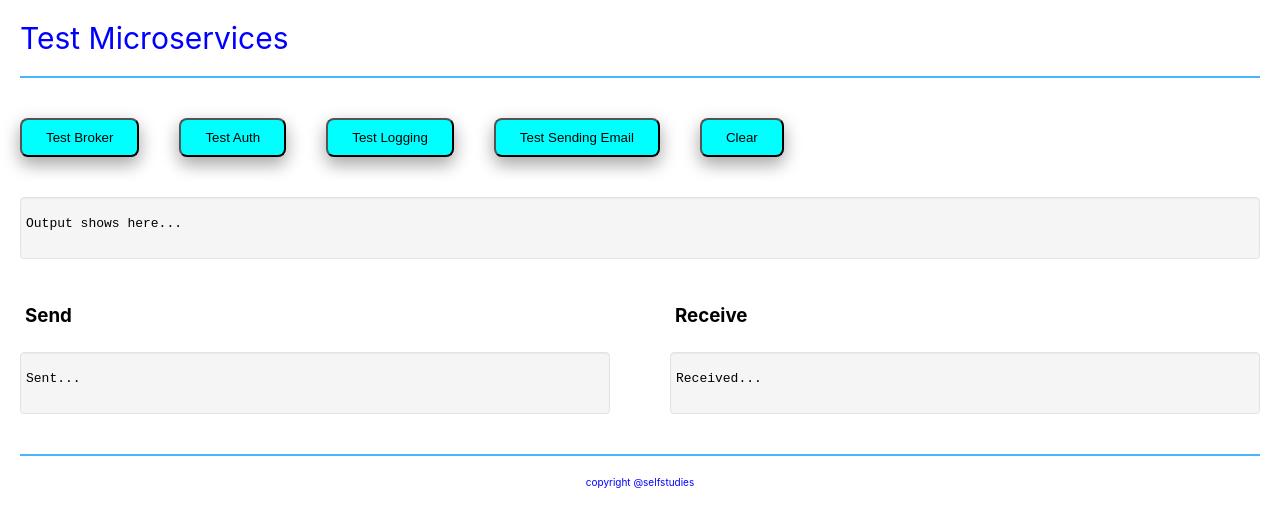
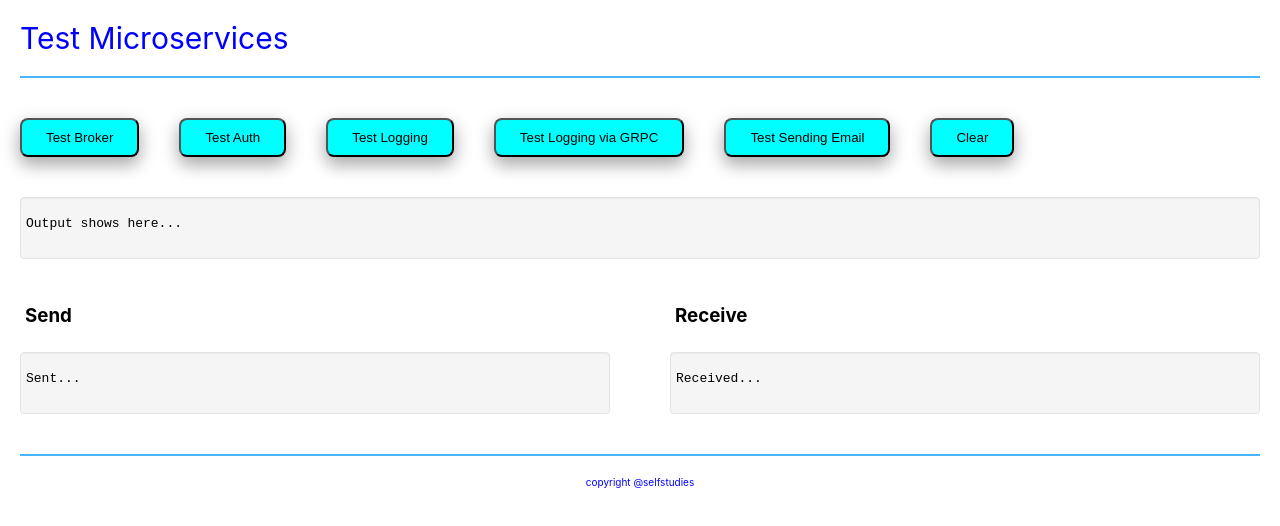
Before and after one commit to minniezhou/front_end, a React (Create React App) app: page / in a window 1280 px wide. Shown: the top 526 px of the page. Built offline with nearby package versions, Linux system fonts and the light colour scheme.

Commit message:
grpc button

```diff
--- a/src/components/Buttons.tsx
+++ b/src/components/Buttons.tsx
@@ -14,6 +14,13 @@ const Buttons = () => {
     log: {
       name: "front end",
       message: "Test logging service from front end",
+    },
+  };
+  const grpcloggingrequest = {
+    action: "logging",
+    log: {
+      name: "logging via GRPC",
+      message: "Test GRPC logging service from front end",
     },
   };
   const sendEmailrequest = {
@@ -103,6 +110,17 @@ const Buttons = () => {
       <Button
         OnClick={() => {
           OnClick({
+            url: "http://localhost:8080/grpclog",
+            method: "POST",
+            input: JSON.stringify(grpcloggingrequest, null, 4),
+            body: JSON.stringify(grpcloggingrequest, null, 4),
+          });
+        }}
+        name="Test Logging via GRPC"
+      ></Button>
+      <Button
+        OnClick={() => {
+          OnClick({
             url: "http://localhost:8080/handle",
             method: "POST",
             input: JSON.stringify(sendEmailrequest, null, 4),
```
